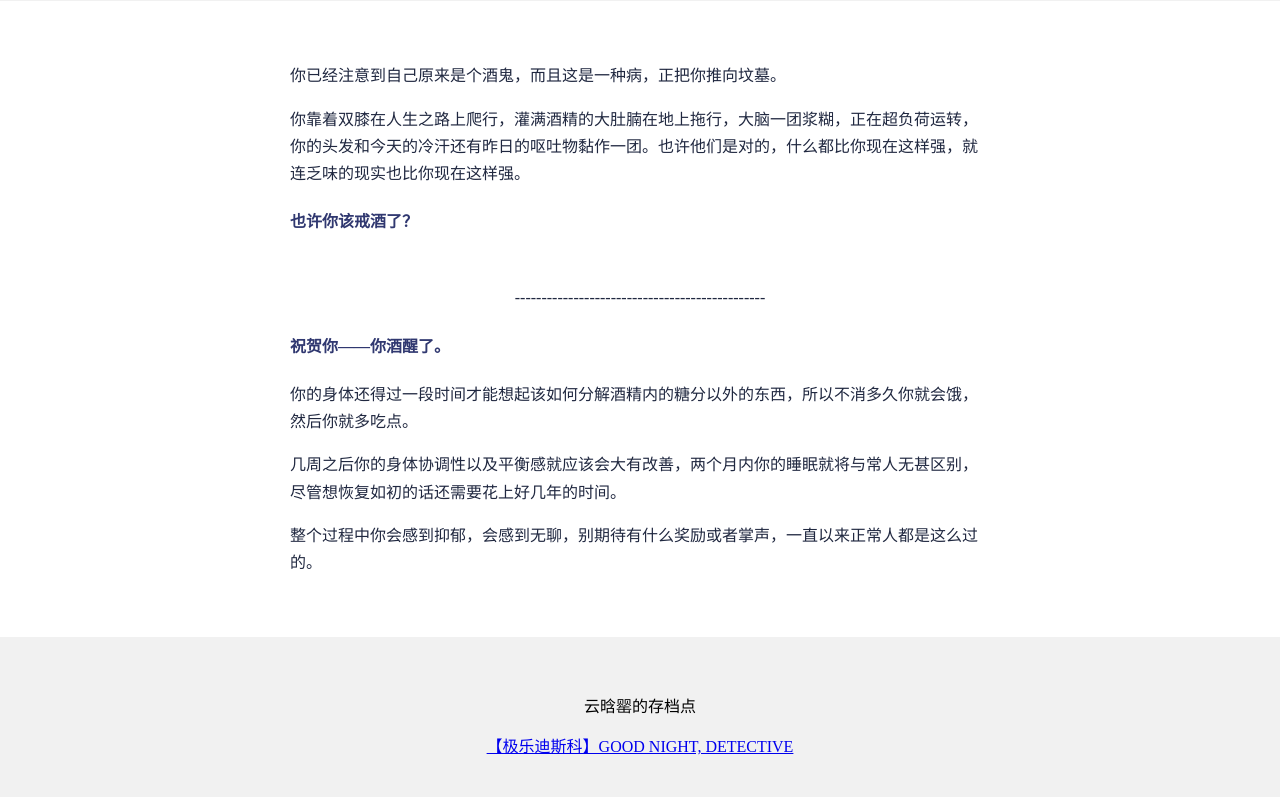
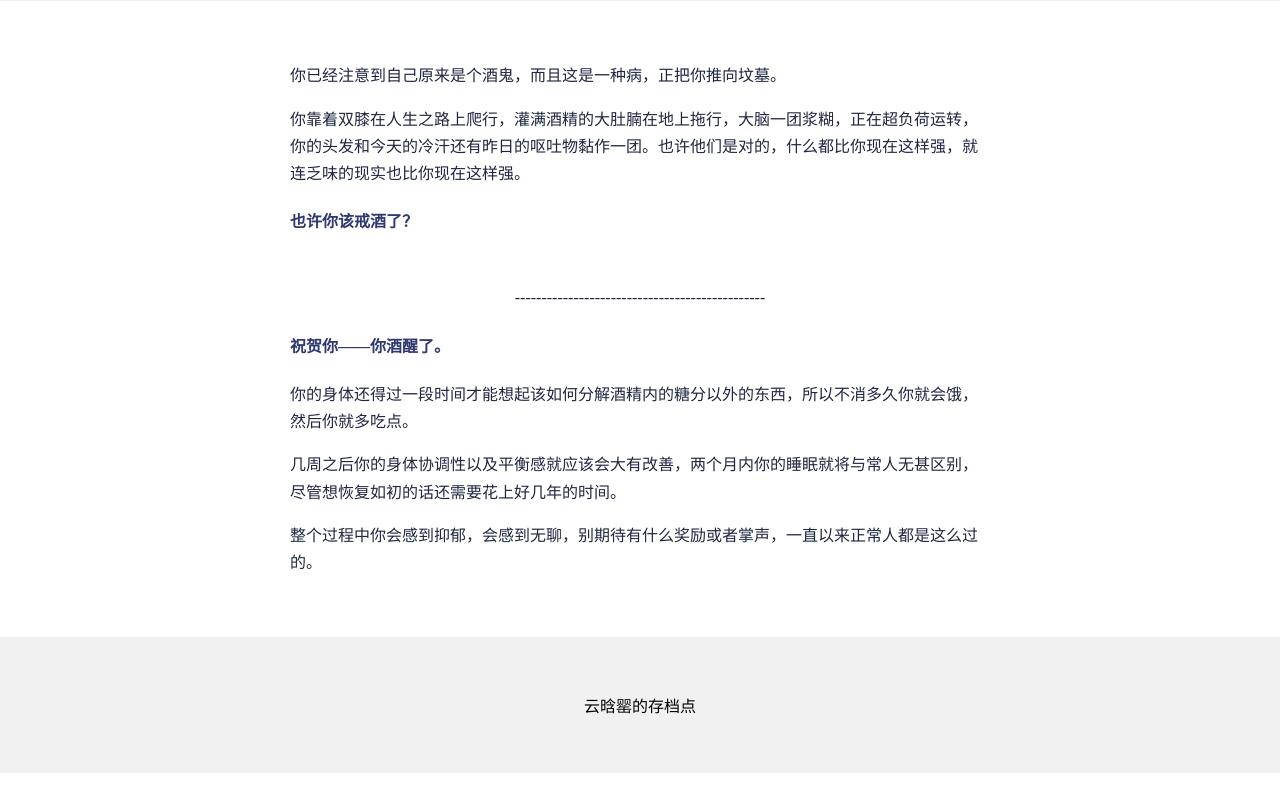
Before and after one commit to lilaclouds/-Zero-, a plain HTML site: page index.html in a window 1280 px wide. Shown: the part 312-1109 px from the top of the page. After the commit the page ends 1085 px from the top, so only its background shows below. Drawn offline with Linux system fonts and the light colour scheme.

Commit message:
Update index.html

```diff
--- a/index.html
+++ b/index.html
@@ -48,9 +48,8 @@
       padding: 40px;
       fornt-size: 12px;
    ">
-      <p>云晗罂的存档点</p>
-      <a href="https://www.bilibili.com/video/BV1YA411X7aX/?spm_id_from=333.1007.top_right_bar_window_custom_collection.content.click&vd_source=3a0e480a71dd1ce197f3f882a0a1fa56">
-      【极乐迪斯科】GOOD NIGHT, DETECTIVE</a>
+      <a new.html>
+      <p>云晗罂的存档点</p></a>
    </div>
   </body>
 </html>
```
